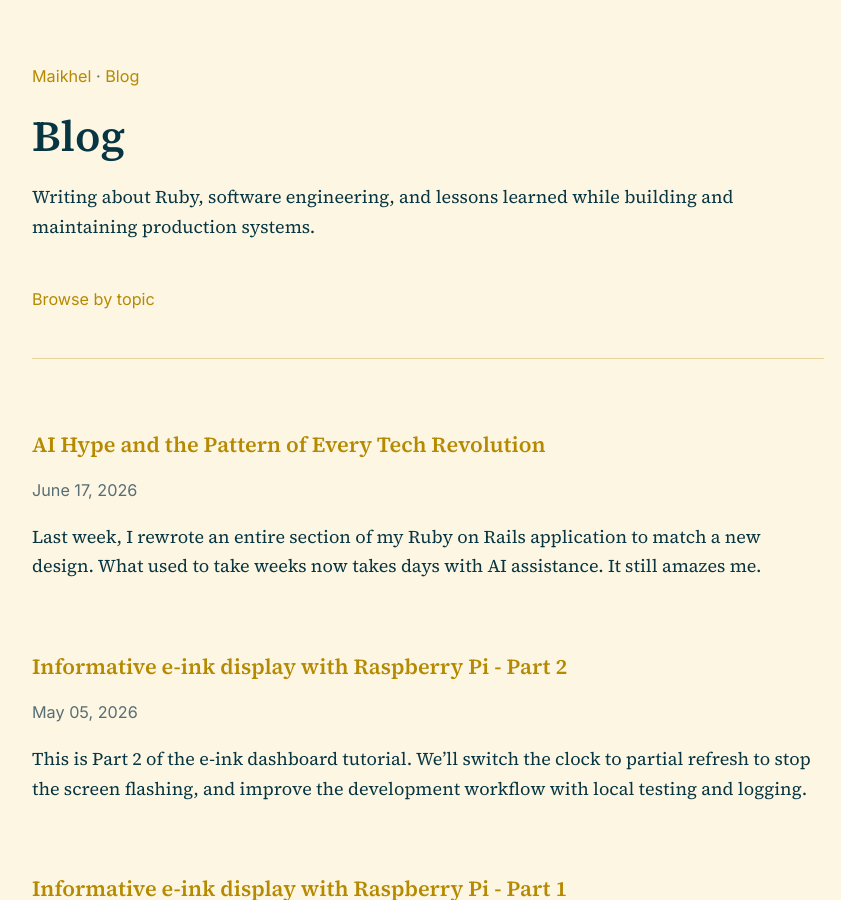
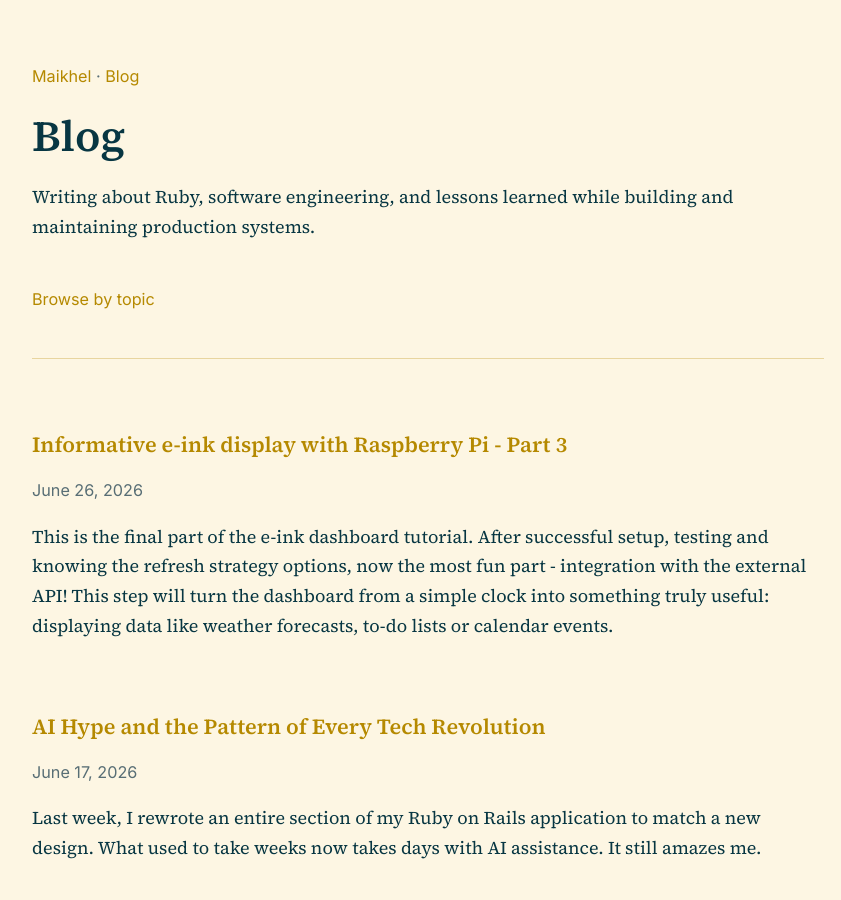
Before and after one commit to maikhel/maikhel.github.io, a Jekyll site: the page built from blog.html, in a window 1280 px wide and 900 px high. Shown: the whole window, without its empty margins (212-1053 px from the left). Built offline with Jekyll 4.4.1, drawn with Linux system fonts in a browser that asks for light colours; some of the changed lines change nothing that is shown.

Commit message:
Add blog post about E-ink display part 3

````diff
--- a/_posts/2026-05-05-informative-e-ink-display-with-raspberry-pi-part-1.md
+++ b/_posts/2026-05-05-informative-e-ink-display-with-raspberry-pi-part-1.md
@@ -20,7 +20,7 @@ This blog post is not going to replace official documentation or guides - rather
 
 [Part 1:](/blog/informative-e-ink-display-with-raspberry-pi-part-1/) Hardware setup and first clock \
 [Part 2:](/blog/informative-e-ink-display-with-raspberry-pi-part-2/) Refresh strategy, testing and logging \
-Part 3: External API integration
+[Part 3:](/blog/informative-e-ink-display-with-raspberry-pi-part-3/) External API integration
 
 ## E-ink displays are fun
 
--- a/_posts/2026-05-05-informative-e-ink-display-with-raspberry-pi-part-2.md
+++ b/_posts/2026-05-05-informative-e-ink-display-with-raspberry-pi-part-2.md
@@ -16,7 +16,7 @@ In [Part 1](/blog/informative-e-ink-display-with-raspberry-pi-part-1/), we set u
 
 [Part 1:](/blog/informative-e-ink-display-with-raspberry-pi-part-1/) Hardware setup and first clock \
 [Part 2:](/blog/informative-e-ink-display-with-raspberry-pi-part-2/) Refresh strategy, testing and logging \
-Part 3: External API integration
+[Part 3:](/blog/informative-e-ink-display-with-raspberry-pi-part-3/) External API integration
 
 ## Full refresh vs partial refresh
 
@@ -216,4 +216,4 @@ You can find full code examples in the [GitHub Gist](https://gist.github.com/mai
 
 #### Congratulations! 🎉
 
-Our dashboard is now faster, more stable and easier to debug. We use partial refresh to avoid flashing and we made the development smoother with tests and logs. Now we are ready to turn our screen into a real dashboard: fetching and displaying live data from external APIs, such as the weather forecast. That's exactly what we'll see in Part 3 (coming soon!).
+Our dashboard is now faster, more stable and easier to debug. We use partial refresh to avoid flashing and we made the development smoother with tests and logs. Now we are ready to turn our screen into a real dashboard: fetching and displaying live data from external APIs, such as the weather forecast. That's exactly what we'll see in [Part 3](/blog/informative-e-ink-display-with-raspberry-pi-part-3/).
--- /dev/null
+++ b/_posts/2026-06-26-informative-e-ink-display-with-raspberry-pi-part-3.md
@@ -0,0 +1,406 @@
+---
+layout: blogpost
+title: "Informative e-ink display with Raspberry Pi - Part 3"
+description: "Turn the e-ink clock into a real dashboard: fetch weather, GitHub and Steam data from external APIs and render it on a Raspberry Pi e-ink panel."
+image: "/images/waveshare.webp"
+min_image: "/images/waveshare_min.webp"
+min_image_width: 640
+image_width: 1280
+excerpt_separator: <!--more-->
+tags: [engineering, productivity, raspberry-pi]
+---
+
+This is the final part of the e-ink dashboard tutorial. After successful setup, testing and knowing the refresh strategy options, now the most fun part - integration with the external API! This step will turn the dashboard from a simple clock into something truly useful: displaying data like weather forecasts, to-do lists or calendar events.
+<!--more-->
+
+[Part 1:](/blog/informative-e-ink-display-with-raspberry-pi-part-1/) Hardware setup and first clock \
+[Part 2:](/blog/informative-e-ink-display-with-raspberry-pi-part-2/) Refresh strategy, testing and logging \
+[Part 3:](/blog/informative-e-ink-display-with-raspberry-pi-part-3/) External API integration (this post)
+
+## Architecture
+
+So far, we have a function to display the content as an image and render it with the Waveshare Python library on the e-ink display. But showing just a date and time is not the end goal - we want to build a dashboard after all!
+
+Let's add the first external integration: displaying current weather and weather forecast. Expected outcome: current weather in the top right corner, forecast at the bottom.
+
+![E-ink dashboard preview](/images/eink_dashboard_preview.png)
+
+To achieve that, we need to fetch the data from the external resource and display it on the rendered image. How can we design the solution around it?
+
+There are **two separate** responsibilities:
+
+1. making the call to the API to fetch the data
+2. display the data on the dashboard.
+
+Therefore, our solution will consist of two parts. We will build a service that makes an API call and saves results to a file (`JSON` or `txt`). Then, a new function will read the file and render its content. Separating those two concerns not only makes development easier but also simplifies testing this feature.
+
+But before we make the first API call, let's set up a clean way to store the API keys we'll need.
+
+## Handling environment variables
+
+Every external API we integrate with needs a token or key, which needs to be secured (never exposed in codebase or git history). The simple approach is to keep them in a `.env` file in the project root and load them at runtime.
+
+First, create the `.env` file and add it to `.gitignore` so it's never committed:
+
+```
+OPEN_WEATHER_API_KEY=your_token_here
+GITHUB_TOKEN=your_token_here
+STEAM_API_KEY=your_token_here
+```
+
+Then use the `python-dotenv` package to load the file into the environment at the top of each service:
+
+```python
+from dotenv import load_dotenv
+import os
+
+load_dotenv()
+api_key = os.getenv('OPEN_WEATHER_API_KEY')
+```
+
+We'll follow this same pattern for every integration.
+
+## Calling the weather API
+
+We can use OpenWeather API, as the free tier should be enough for our needs. Register on the page, create an API token and read the docs to decide which API endpoints we should use. Looks like `data/2.5/forecast` endpoint should be good - it returns weather data for the next 5 days in blocks of 3 hours. We can make just one API call for the current weather and the forecast.
+
+```python
+# services/fetch_weather.py
+
+import requests
+import json
+import os
+import sys
+from datetime import datetime, timedelta
+from collections import defaultdict
+from dotenv import load_dotenv
+
+load_dotenv()
+
+def fetch_weather():
+    api_key = os.getenv('OPEN_WEATHER_API_KEY')
+    if not api_key:
+        raise ValueError("OPEN_WEATHER_API_KEY environment variable not set")
+
+    # "Warsaw,PL"
+    lon = 21.017532
+    lat = 52.237049
+
+    url = f"https://api.openweathermap.org/data/2.5/forecast?lon={lon}&lat={lat}&appid={api_key}&units=metric&lang=pl"
+
+    response = requests.get(url)
+    response.raise_for_status()  # Raise error for bad status codes
+
+    data = response.json()
+
+    forecast_list = data.get('list', [])
+    if not forecast_list:
+        raise ValueError("No forecast data")
+
+    # Treat first item as current weather
+    first = forecast_list[0]
+    current = {
+        "temp": round(first['main']['temp']),
+        "description": first['weather'][0]['description'],
+        "icon": first['weather'][0]['icon']
+    }
+
+    # Process forecast for midday and midnight
+    grouped = defaultdict(dict)
+    for item in forecast_list:
+        dt = datetime.fromisoformat(item['dt_txt'])
+        date_str = dt.date().isoformat()
+        hour = dt.hour
+        if hour == 15:  # Midday
+            grouped[date_str]['midday'] = {
+                'temp': round(item['main']['temp']),
+                'icon': item['weather'][0]['icon']
+            }
+        elif hour == 3:  # usually the coolest time
+            grouped[date_str]['midnight'] = {
+                'temp': round(item['main']['temp']),
+                'icon': item['weather'][0]['icon']
+            }
+
+    # Build forecast for next 5 days
+    forecast = []
+    today = datetime.now().date()
+    for i in range(1, 6):  # Days 1-5
+        target_date = (today + timedelta(days=i)).isoformat()
+        if target_date in grouped and 'midday' in grouped[target_date] and 'midnight' in grouped[target_date]:
+            forecast.append({
+                'date': target_date,
+                'midday': grouped[target_date]['midday'],
+                'midnight': grouped[target_date]['midnight']
+            })
+
+    weather_info = {
+        'current': current,
+        'forecast': forecast
+    }
+
+    script_dir = os.path.dirname(os.path.abspath(__file__))
+    data_file = os.path.join(script_dir, '..', 'data', 'weather.json')
+    with open(data_file, 'w') as f:
+        json.dump(weather_info, f, indent=2)
+
+try:
+    fetch_weather()
+except Exception as e:
+    print(f"[ERROR] {e}")
+    sys.exit(1)
+```
+
+OpenWeather API returns weather forecast for 3-hour blocks for the next 5 days, but our dashboard doesn't need such detailed data. Therefore, we aggregate them: for each date, we just want to have the temperature in the middle of the day and at midnight.
+
+The function saves results in the `/data/weather.json` - example output file looks like:
+
+```json
+{
+  "current": {
+    "temp": 10,
+    "description": "zachmurzenie",
+    "icon": "03n"
+  },
+  "forecast": [
+    {
+      "date": "2025-10-26",
+      "midday": {
+        "temp": 12,
+        "icon": "04d"
+      },
+      "midnight": {
+        "temp": 10,
+        "icon": "10n"
+      }
+    },
+    {
+      "date": "2025-10-27",
+      "midday": {
+        "temp": 8,
+        "icon": "04d"
+      },
+      "midnight": {
+        "temp": 7,
+        "icon": "10n"
+      }
+    }
+  ]
+}
+```
+
+The `forecast` array continues for the remaining days in the same shape.
+
+It's easy to test: invoke the Python script and verify if the `JSON` file is created.
+
+Now we need to automate running this script. We already know `systemd` from the previous parts, but there's a difference: the clock service runs continuously, while the weather fetch script runs once and exits. For periodic jobs like this, the right tool is a **`systemd` timer** paired with an **oneshot service**.
+
+First, the service - note `Type=oneshot`, since the script just runs and quits (`fetch_weather.service`):
+
+```
+[Unit]
+Description=Fetch weather data for E-Ink dashboard
+After=network-online.target
+Wants=network-online.target
+
+[Service]
+Type=oneshot
+ExecStart=/usr/bin/python3 /home/pi/eink/services/fetch_weather.py
+WorkingDirectory=/home/pi/eink
+User=pi
+```
+
+Then the timer that triggers it. Frequency can be adjusted, let's keep it every 3 hours, for example (`fetch_weather.timer`):
+
+```
+[Unit]
+Description=Run weather fetch every 3 hours
+
+[Timer]
+OnBootSec=1min
+OnUnitActiveSec=3h
+Persistent=true
+
+[Install]
+WantedBy=timers.target
+```
+
+Enable the timer (not the service), so it starts on boot:
+
+```bash
+sudo systemctl enable --now fetch_weather.timer
+```
+
+As the final test, trigger the service once manually and verify that the output file is created:
+
+```bash
+sudo systemctl start fetch_weather.service
+cat /home/pi/eink/data/weather.json
+```
+
+## Displaying weather
+
+Now it's time to extend the dashboard rendering function to also draw weather data. Since we read the `JSON` data from the file, we can test drawing with dummy data, without doing any API calls.
+
+As you noticed, openWeather returns not only degrees and description, but also a weather icon. Let's use that to make the weather look more appealing. There are a lot of free weather icon sets. Let's pick one and create a mapping between API icon names and actual images to render. It can look like:
+
+```python
+weather_icon_mapping = {
+    "01d": "wi-day-sunny-big.png",      # clear sky day
+    "01n": "wi-day-sunny-big.png",      # clear sky night (fallback to day)
+    "02d": "wi-day-cloudy-big.png",     # few clouds day
+    "02n": "wi-day-cloudy-big.png",     # few clouds night
+    "03d": "wi-cloudy-big.png",         # scattered clouds
+    "03n": "wi-cloudy-big.png",
+    "04d": "wi-cloudy-big.png",         # broken clouds
+    "04n": "wi-cloudy-big.png",
+    "09d": "wi-showers-big.png",        # shower rain
+    "09n": "wi-showers-big.png",
+    "10d": "wi-rain-big.png",           # rain
+    "10n": "wi-rain-big.png",
+    "11d": "wi-storm-showers-big.png",  # thunderstorm
+    "11n": "wi-storm-showers-big.png",
+    "13d": "wi-snowflake-cold-big.png", # snow
+    "13n": "wi-snowflake-cold-big.png",
+    "50d": "wi-fog-big.png",            # mist
+    "50n": "wi-fog-big.png"
+}
+```
+
+And the function to draw the weather data:
+
+```python
+
+def draw_weather_info(image, full_width, full_height, font):
+    # Load weather data
+    with open('data/weather.json', 'r') as f:
+        weather = json.load(f)
+
+    current = weather['current']
+    forecast = weather['forecast']
+
+    # Draw current weather (top right)
+    temp_text = f"{current['temp']}°C"
+    icon_code = current['icon']
+    icon_file = weather_icon_mapping.get(icon_code, 'wi-alien-big.png')
+    icon_path = os.path.join('assets', 'weather', icon_file)
+    icon_img = Image.open(icon_path).convert('RGBA')
+    bg = Image.new('RGBA', icon_img.size, (255, 255, 255, 255))
+    bg.paste(icon_img, (0, 0), icon_img)
+    icon_img = bg.convert('1')
+    icon_size = 64
+    icon_img = icon_img.resize((icon_size, icon_size), Image.Resampling.LANCZOS)
+
+    draw = ImageDraw.Draw(image)
+    font_small = ImageFont.truetype(font, 40)
+
+    temp_bbox = draw.textbbox((0, 0), temp_text, font=font_small)
+    temp_w = temp_bbox[2] - temp_bbox[0]
+    total_w = icon_size + 10 + temp_w
+    x_start = full_width - total_w - 20
+    icon_x = x_start + 10
+    temp_x = x_start + icon_size + 10
+    temp_y = 20
+    text_center_y = temp_y + (temp_bbox[1] + temp_bbox[3]) / 2
+    icon_y = int(text_center_y - icon_size / 2)
+    image.paste(icon_img, (icon_x, icon_y))
+    draw.text((temp_x, temp_y), temp_text, font=font_small, fill=0)
+
+    # Draw forecast (centered at bottom)
+    forecast_y = full_height - 150
+    icon_size = 48
+    font_day = ImageFont.truetype(font, 24)
+    font_temp = ImageFont.truetype(font, 32)
+    item_width = 100
+    total_width = len(forecast) * item_width + (len(forecast) - 1) * 60
+    start_x = (full_width - total_width) // 2
+    x = start_x
+
+    for i, day in enumerate(forecast):
+        day_of_week = datetime.fromisoformat(day['date']).strftime('%a')
+        day_pl = day_mapping.get(day_of_week, day_of_week)
+        # Day text
+        day_bbox = draw.textbbox((0, 0), day_pl, font=font_day)
+        day_w = day_bbox[2] - day_bbox[0]
+        day_x = x + (item_width - day_w) // 2
+        draw.text((day_x, forecast_y), day_pl, font=font_day, fill=0)
+        # Icon
+        icon_code = day['midday']['icon']
+        # Draw alien if no icon is found
+        icon_file = weather_icon_mapping.get(icon_code, 'wi-alien-big.png')
+        icon_path = os.path.join('assets', 'weather', icon_file)
+        icon_img = Image.open(icon_path).convert('RGBA')
+        bg = Image.new('RGBA', icon_img.size, (255, 255, 255, 255))
+        bg.paste(icon_img, (0, 0), icon_img)
+        icon_img = bg.convert('1')
+        icon_img = icon_img.resize((icon_size, icon_size), Image.Resampling.LANCZOS)
+        icon_x = x + (item_width - icon_size) // 2
+        icon_y = forecast_y + 30
+        image.paste(icon_img, (icon_x, icon_y))
+        # Temperature
+        temp_text = f"{day['midday']['temp']}°/{day['midnight']['temp']}°"
+        temp_bbox = draw.textbbox((0, 0), temp_text, font=font_temp)
+        temp_w = temp_bbox[2] - temp_bbox[0]
+        temp_x = x + (item_width - temp_w) // 2
+        temp_y = icon_y + icon_size + 10
+        draw.text((temp_x, temp_y), temp_text, font=font_temp, fill=0)
+        # Draw vertical line between entries (except after last)
+        if i < len(forecast) - 1:
+            line_x = x + item_width + 30
+            draw.line([line_x, forecast_y, line_x, forecast_y + 120], fill=0, width=1)
+        x += item_width + 60
+```
+
+The function draws the current weather in the top right corner: the number and the weather icon. Then, it iterates through items found in the `"forecast"` Array from the data file to draw the weather forecast for the next few days. It's positioned at the bottom of the dashboard, with vertical lines separating each day.
+
+One e-ink-specific detail worth highlighting is how the icons are loaded. The display is 1-bit (every pixel is either black or white), so we can't just paste a PNG with transparency onto it. Instead, we flatten each icon onto a white background and convert it to 1-bit mode before drawing:
+
+```python
+icon_img = Image.open(icon_path).convert('RGBA')
+bg = Image.new('RGBA', icon_img.size, (255, 255, 255, 255))
+bg.paste(icon_img, (0, 0), icon_img)   # composite using the alpha channel
+icon_img = bg.convert('1')             # 1-bit: black or white only
+```
+
+Without this step, transparent areas would render as black blobs on the panel.
+
+Finally, we plug the new function into the render loop from the previous parts - right after drawing the date and time:
+
+```python
+image = drawing.draw_date_and_time(epd.width, epd.height, font)
+drawing.draw_weather_info(image, epd.width, epd.height, font)
+buf = epd.getbuffer(image)
+# ... full / partial refresh as before
+```
+
+## Bonus: more integrations
+
+In my personal dashboard, I reuse this same fetch → display pattern twice more: the GitHub API to display the list of PRs I need to check, and the Steam API to display the status of my friends (both included in the gist below).
+
+One tweak I found very helpful is to make the dashboard's content depend on the time of day. During work hours, dashboards display info about PRs from GitHub; after hours, it renders my friends' Steam status. This information is positioned in the top left corner, so I have a simple dispatcher to decide which function to render:
+
+```python
+def draw_steam_or_github(image, font):
+    now = datetime.now()
+    is_weekday = now.weekday() < 5
+    is_work_time = 7 <= now.hour < 18  # between 07:00 and 18:00
+
+    if is_work_time and is_weekday:
+        draw_github_info(image, font)
+    else:
+        draw_steam_friends(image, font)
+```
+
+You can find full code examples in the [GitHub Gist](https://gist.github.com/maikhel/35dd34c867934d81d67c53dfd8c1d1d3).
+
+## Wrapping up the series
+
+This was the final part of the e-ink dashboard series. Looking back at the whole journey:
+
+- **[Part 1](/blog/informative-e-ink-display-with-raspberry-pi-part-1/)** - we connected the e-ink display to a Raspberry Pi, set up the environment, and rendered a first clock.
+- **[Part 2](/blog/informative-e-ink-display-with-raspberry-pi-part-2/)** - we made the refresh reliable: a partial/full refresh strategy that respects the panel's limits, plus testing and logging.
+- **Part 3** - we turned the clock into a real dashboard by integrating external APIs.
+
+The result is a low-power, always-on display on my desk that shows exactly the information I care about. More importantly, the fetch → display pattern allows adding new integrations very easily. Calendar events, to-do lists, home automation status - whatever is useful - requires just a small service writing a file and a function to draw it.
+</content>
+</invoke>
````
Also changed, not shown: images/eink_dashboard_preview.png (added).
